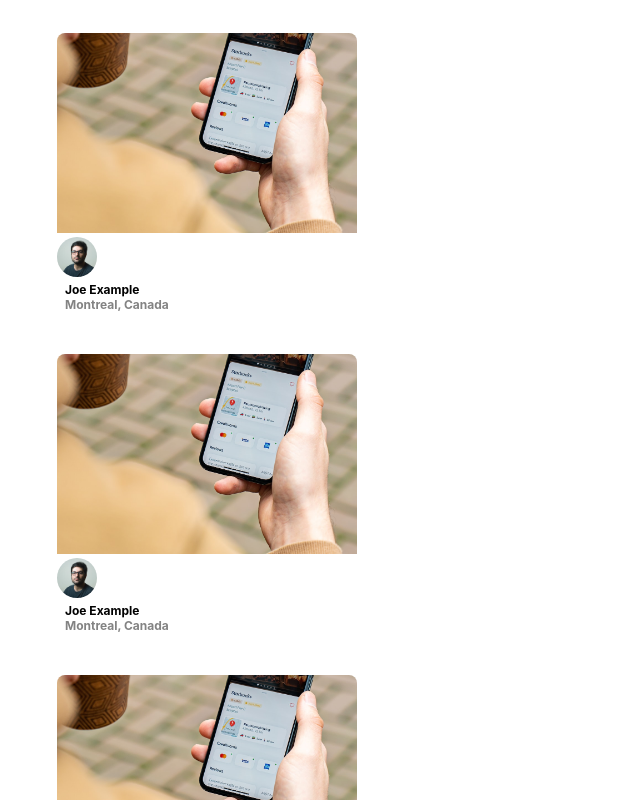
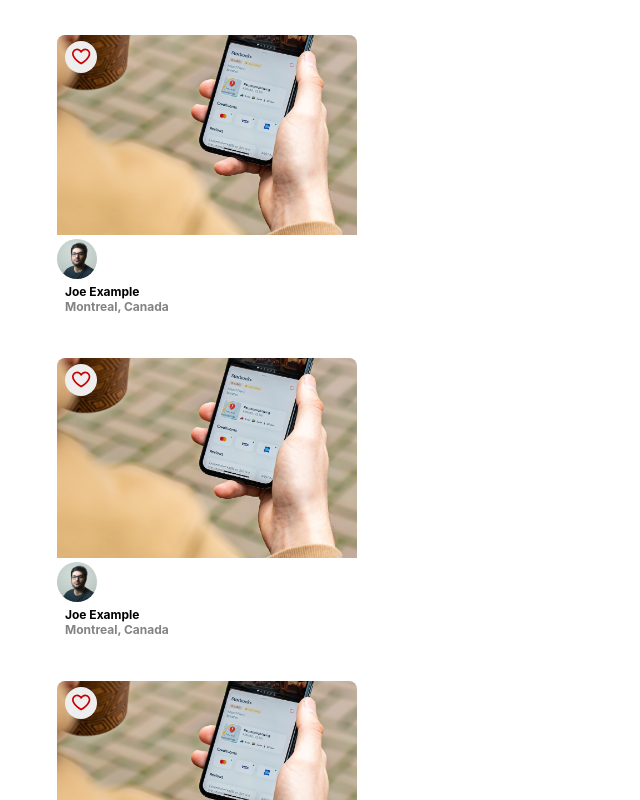
Before and after one commit to ClintasaurusRex/PhotoLab, a React (Create React App) app in the folder frontend/: page / in a window 1280 px wide. Shown: the top 800 px of the page, without its empty margins (0-640 px from the left). Built offline with nearby package versions, Linux system fonts and the light colour scheme; the HTML template or start-up script is replaced by a standard one.

Commit message:
added a favorite button with functionality

```diff
--- a/frontend/src/App.jsx
+++ b/frontend/src/App.jsx
@@ -2,6 +2,7 @@
 
 import PhotoListItem from './components/PhotoListItem';
 import './App.scss';
+import PhotoFavButton from 'components/PhotoFavButton';
 
 // Note: Rendering a single component to build components in isolation
 const App = () => {
@@ -24,6 +25,7 @@
      {photos.map((photo, index) => (
       <PhotoListItem key={index} photo={photo} />
     ))}
+
     </div>
   );
 };
--- a/frontend/src/components/PhotoFavButton.jsx
+++ b/frontend/src/components/PhotoFavButton.jsx
@@ -4,10 +4,17 @@
 import '../styles/PhotoFavButton.scss';
 
 function PhotoFavButton() {
+
+  const [isFavorite, setIsFavorite] = useState(false);
+
+  const handleClick = () => {
+    setIsFavorite(!isFavorite)
+  };
+
   return (
-    <div className="photo-list__fav-icon">
+    <div className="photo-list__fav-icon" onClick={handleClick}>
       <div className="photo-list__fav-icon-svg">
-        {/* Insert React */}
+        <FavIcon selected={isFavorite}  />
       </div>
     </div>
   );
--- a/frontend/src/components/PhotoListItem.jsx
+++ b/frontend/src/components/PhotoListItem.jsx
@@ -1,5 +1,5 @@
 import React from "react";
-
+import PhotoFavButton from "./PhotoFavButton";
 import "../styles/PhotoListItem.scss";
 
 
@@ -12,6 +12,7 @@
 
   return (
     <div className="photo-list__item" key={id}>
+        <PhotoFavButton />
       <img className="photo-list__image" src={imageSource} alt="" />
       <div>
         <img className="photo-list__user-profile" src={profile} alt="" />
```
